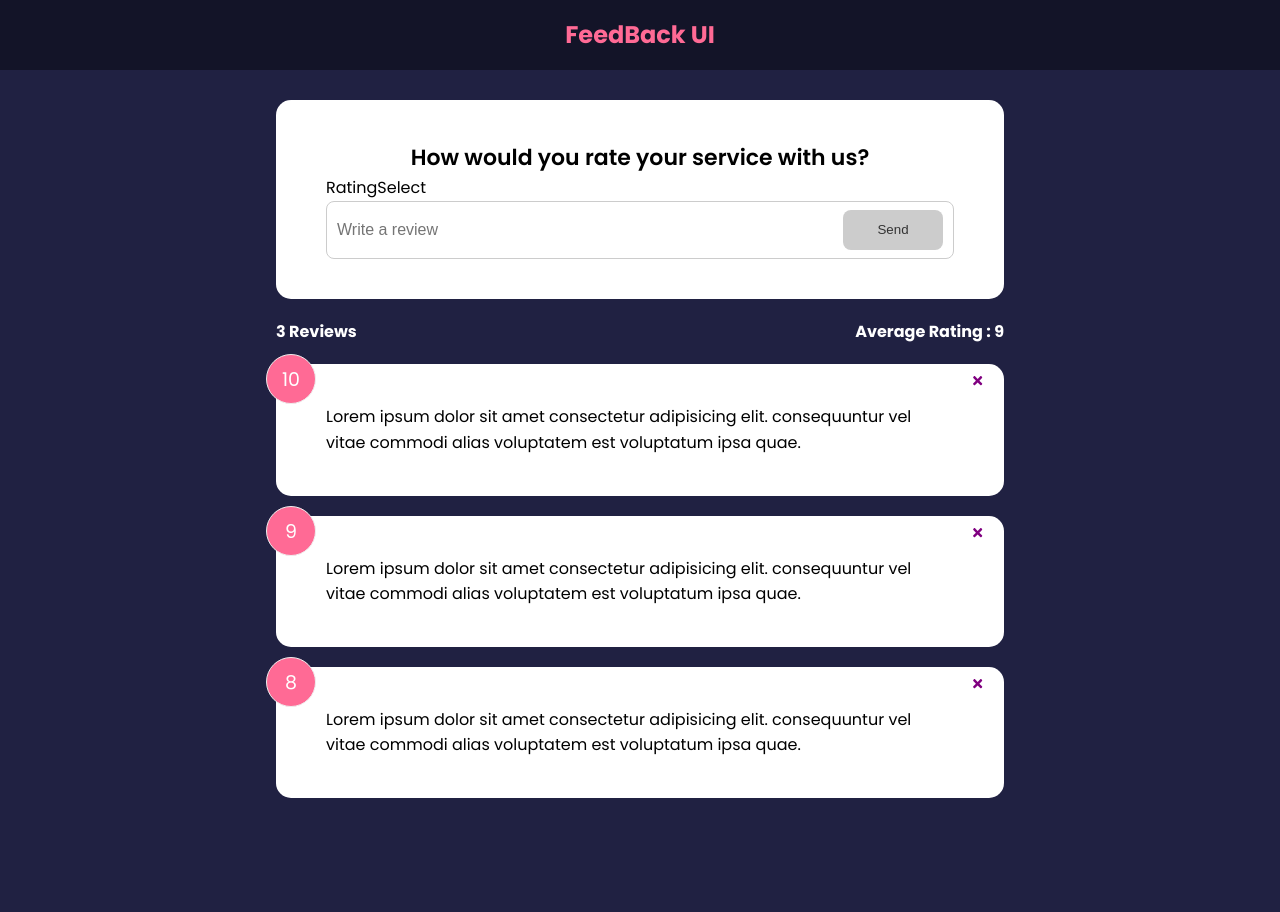
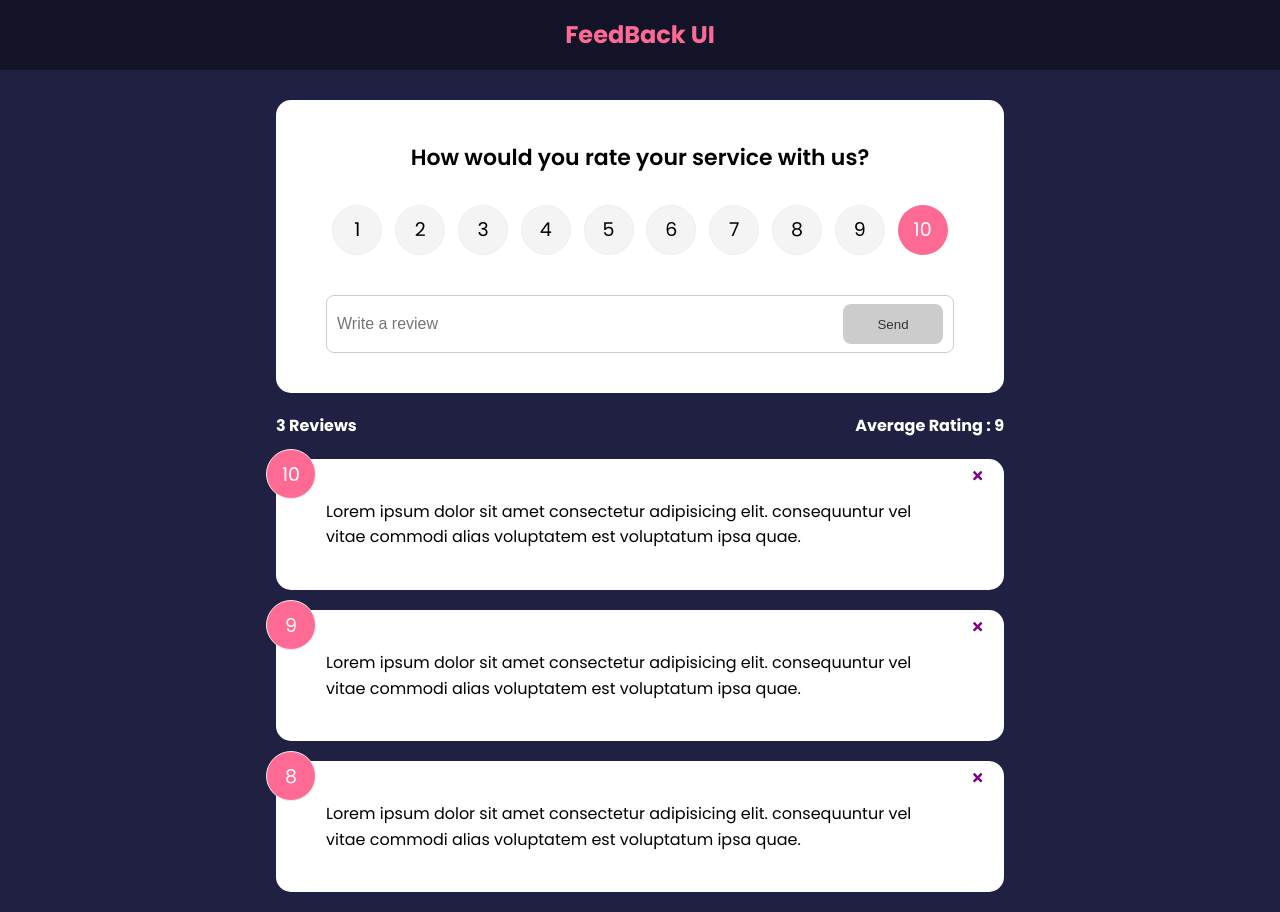
Before and after one commit to kellylarrea/feedback_ui, a React (Create React App) app: page / in a window 1280 px wide. Before the commit the page ends 818 px from the top, so only its background shows below. Built offline with nearby package versions, Linux system fonts and the light colour scheme.

Commit message:
added reviews and functionality

```diff
--- a/package.json
+++ b/package.json
@@ -6,10 +6,13 @@
     "@testing-library/jest-dom": "^5.16.4",
     "@testing-library/react": "^13.2.0",
     "@testing-library/user-event": "^13.5.0",
+    "framer-motion": "^4.1.17",
     "react": "^18.1.0",
     "react-dom": "^18.1.0",
     "react-icons": "^4.3.1",
+    "react-router-dom": "^6.3.0",
     "react-scripts": "5.0.1",
+    "uuid": "^8.3.2",
     "web-vitals": "^2.1.4"
   },
   "scripts": {
--- a/src/App.js
+++ b/src/App.js
@@ -1,31 +1,49 @@
-import React, {useState} from 'react'
+import React, { useState } from 'react'
+import { BrowserRouter as Router, Route, Routes } from 'react-router-dom'
+import { v4 as uuidv4 } from 'uuid'
 import Header from "./components/Header"
 import FeedbackList from './components/FeedbackList'
 import FeedbackData from './data/Feedbackdata'
 import FeedbackStats from './components/FeedbackStats'
 import FeedbackForm from './components/FeedbackForm'
+import AboutPage from './pages/AboutPage'
 
 function App() {
 
     const [feedback, setFeedback] = useState(FeedbackData)
 
+    const addFeedback = (newFeedback) => {
+        newFeedback.id = uuidv4()
+        //taking the objects that are already in feedback and placing them in thsi array
+        //set feedback to an array with current feedback and newfeedback
+        setFeedback([newFeedback, ...feedback])
+    }
+
     const deleteFeedback = (id) => {
         // javascript method for an alert on window
-        if(window.confirm('are you sure you want to delete?')) {
+        if (window.confirm('are you sure you want to delete?')) {
             //will return a feedback array that is clicked - the one that is being deleted
-        setFeedback(feedback.filter((item) => item.id !== id))
+            setFeedback(feedback.filter((item) => item.id !== id))
         }
     }
 
     return (
-        <>
+        <Router>
             <Header />
             <div className='container'>
-                <FeedbackForm />
-                <FeedbackStats feedback={feedback} />
-                <FeedbackList feedback={feedback} handleDelete={deleteFeedback}/>
+                <Routes>
+                    <Route exact path='/' element={
+                        <>
+                            <FeedbackForm handleAdd={addFeedback} />
+                            <FeedbackStats feedback={feedback} />
+                            <FeedbackList feedback={feedback} handleDelete={deleteFeedback} />
+                        </>
+                    }>
+                    </Route>
+                    <Route path='/about' element={<AboutPage />} />
+                </Routes>
             </div>
-        </>
+        </Router>
     )
 }
 
--- a/src/components/FeedbackForm.jsx
+++ b/src/components/FeedbackForm.jsx
@@ -4,14 +4,13 @@ import Button from './shared/Button'
 import RatingSelect from './RatingSelect'
 
 
-const FeedbackForm = () => {
+const FeedbackForm = ({ handleAdd } ) => {
     const [text, setText] = useState('')
     const [rating, setRating] = useState(10)
     const [btnDisabled, setBtnDisabled] = useState(true)
     const [message, setMessage] = useState('')
 
-
-    const handleTextChange = (e) => {
+const handleTextChange = ( { target: { value }} ) => {
         //text === nothing then button disabled no message
 if(text === '') {
     setBtnDisabled(true)
@@ -27,16 +26,34 @@ if(text === '') {
     setBtnDisabled(false)
 }
 
-        setText(e.target.value)
+        setText(value)
     }
+
+
+const handleSubmit = (e) => {
+    e.preventDefault()
+    if(text.trim().length >= 10){
+        const newFeedback = {
+            //shorthand for text: text valeue is from state
+            text: text,
+            rating: rating,
+        }
+        handleAdd(newFeedback)
+        setText('')
+    }
+}
 
   return (
     <Card>
-        <form>
+        <form onSubmit={handleSubmit}>
             <h2>How would you rate your service with us?</h2>
-            <RatingSelect />
+            <RatingSelect select={setRating} selected={rating}/>
             <div className="input-group">
-                <input onChange={handleTextChange} type="text" placeholder="Write a review" value={text}/>
+                <input
+                onChange={handleTextChange}
+                type="text"
+                placeholder="Write a review"
+                value={text} />
                 <Button isDisabled={btnDisabled} type='submit'>Send</Button>
             </div>
         {/* if theres a massage then lets have a div with classname message and render message*/}
@@ -45,5 +62,6 @@ if(text === '') {
     </Card>
   )
 }
+// }
 
-export default FeedbackForm
+  export default FeedbackForm
--- a/src/components/FeedbackList.jsx
+++ b/src/components/FeedbackList.jsx
@@ -1,6 +1,7 @@
 import React from 'react'
 import Feedbackitem from './Feedbackitem'
 import PropTypes from 'prop-types'
+import {motion, AnimatePresence} from 'framer-motion'
 
 function FeedbackList( {feedback, handleDelete} ) {
     //if no feedback  or if feedback.length = 0 then return
@@ -8,19 +9,41 @@ function FeedbackList( {feedback, handleDelete} ) {
         return <p>No Feedback Yet</p>
 
     }
-    // console.log('this is feedbacklist', feedback)
+
     return (
         <div className="feedback-list">
+          <AnimatePresence>
            {feedback.map((item)=>(
+               <motion.div
+               key={item.id}
+               inital={{opacity: 0}}
+               animate={{opacity: 1}}
+               exit={{opacity: 0}}
+               >
            <Feedbackitem
            key={item.id}
            item={item}
            handleDelete={handleDelete}
             />
+            </motion.div>
            ))}
+        </AnimatePresence>
             </div>
       )
     }
+    // console.log('this is feedbacklist', feedback)
+//   return (
+//     <div className="feedback-list">
+//        {feedback.map((item)=>(
+//        <Feedbackitem
+//        key={item.id}
+//        item={item}
+//        handleDelete={handleDelete}
+//         />
+//        ))}
+//         </div>
+//   )
+// }
 
 FeedbackList.propTypes = {
     feeback: PropTypes.arrayOf(
--- a/src/components/RatingSelect.jsx
+++ b/src/components/RatingSelect.jsx
@@ -1,8 +1,27 @@
 import React from 'react'
 
-const RatingSelect = () => {
+const RatingSelect = ({ select, selected }) => {
+
+    const handleChange = (e) =>{
+        select(+e.currentValue.target)
+    }
+
   return (
-    <div>RatingSelect</div>
+    <ul className='rating'>
+      {Array.from({ length: 10 }, (_, i) => (
+        <li key={`rating-${i + 1}`}>
+          <input
+            type='radio'
+            id={`num${i + 1}`}
+            name='rating'
+            value={i + 1}
+            onChange={handleChange}
+            checked={selected === i + 1}
+          />
+          <label htmlFor={`num${i + 1}`}>{i + 1}</label>
+        </li>
+      ))}
+    </ul>
   )
 }
 
--- a/src/index.js
+++ b/src/index.js
@@ -1,10 +1,11 @@
 import React from 'react'
-import ReactDOM from 'react-dom'
+import ReactDOM from 'react-dom/client'
 import App from './App'
 import './index.css'
 
-ReactDOM.render(
+const root = ReactDOM.createRoot(document.getElementById('root'))
+root.render(
 <React.StrictMode>
     <App />
     </React.StrictMode>
-    , document.getElementById('root'))
+)
--- /dev/null
+++ b/src/pages/AboutPage.jsx
@@ -0,0 +1,17 @@
+import React from 'react'
+import Card from '../components/shared/Card'
+
+function AboutPage() {
+  return (
+    <Card>
+        <div className="about">
+        <h1>About this project</h1>
+        <p>This is a FeedBack App and it is helping me freeshen up my React</p>
+        <p>I also can see the difference in versions</p>
+        <a href='/'>Back To Home</a>
+        </div>
+        </Card>
+  )
+}
+
+export default AboutPage
```
Also changed, not shown: 1 other file (tests, documents, lock files or other folders). Lines whose indentation alone changed are shown as unchanged.
